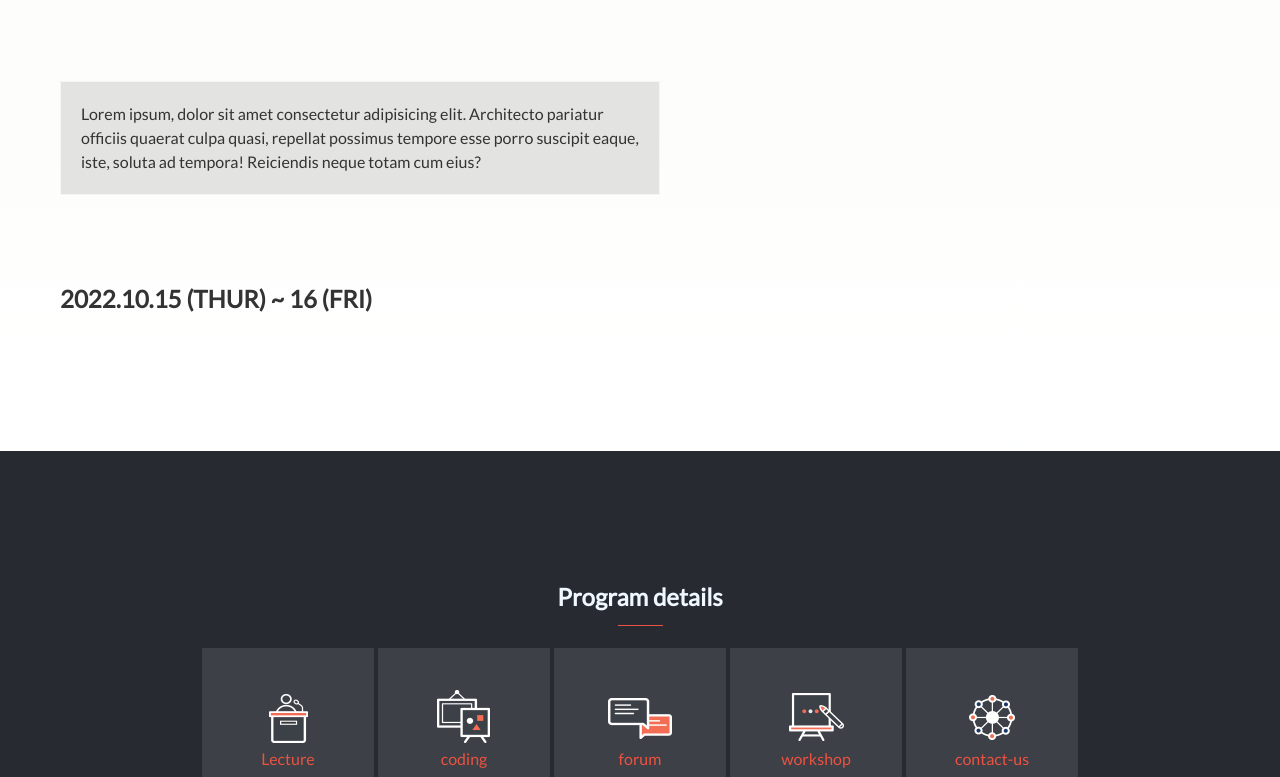
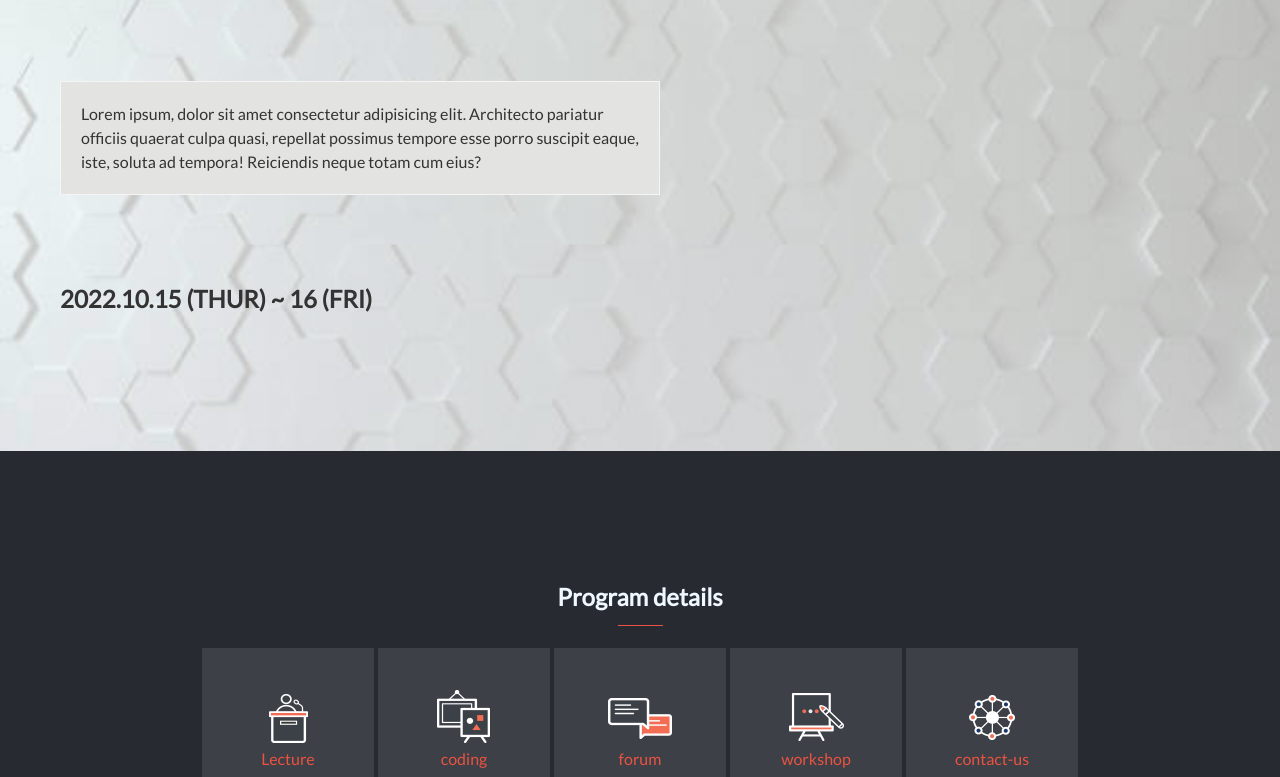
Before and after one commit to Diana-Duya/Capstone-Project, a plain HTML site: page index.html in a window 1280 px wide. Shown: the part 284-1061 px from the top of the page. Drawn offline with Linux system fonts and the light colour scheme.

Commit message:
fix background

```diff
--- a/CSS/about.css
+++ b/CSS/about.css
@@ -107,7 +107,7 @@ img {
 
 .page {
   width: 100%;
-  background: linear-gradient(rgba(235, 242, 224, 0.2), rgba(254, 255, 255, 0.2)), url(./img/istockphoto-1301636933-612x612.jpg);
+  background-image: linear-gradient(rgba(235, 242, 224, 0.2), rgba(254, 255, 255, 0.2)), url(/img/istockphoto-1301636933-612x612.jpg);
   background-repeat: no-repeat;
   background-size: cover;
   background-position: center;
--- a/CSS/style.css
+++ b/CSS/style.css
@@ -107,11 +107,12 @@ html {
 .Home {
   width: 100%;
   display: flex;
-  background: linear-gradient(rgba(235, 242, 224, 0.21), rgba(254, 255, 255, 0.2)), url(./img/istockphoto-1301636933-612x612.jpg);
+  background-image: linear-gradient(rgba(235, 242, 224, 0.21), rgba(254, 255, 255, 0.2)), url(/img/istockphoto-1301636933-612x612.jpg);
   background-repeat: no-repeat;
   background-size: cover;
   background-position: center;
   padding: 1rem 0;
+  min-height: 300px;
 }
 
 .page {
```
